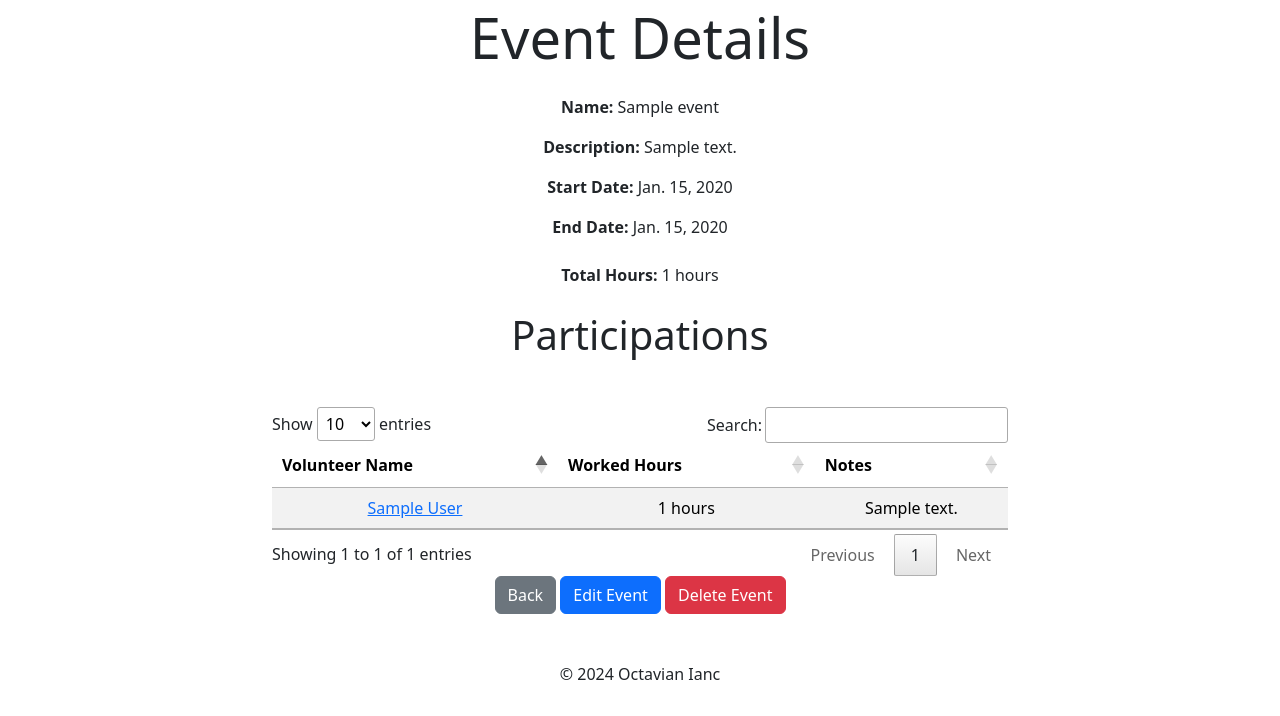
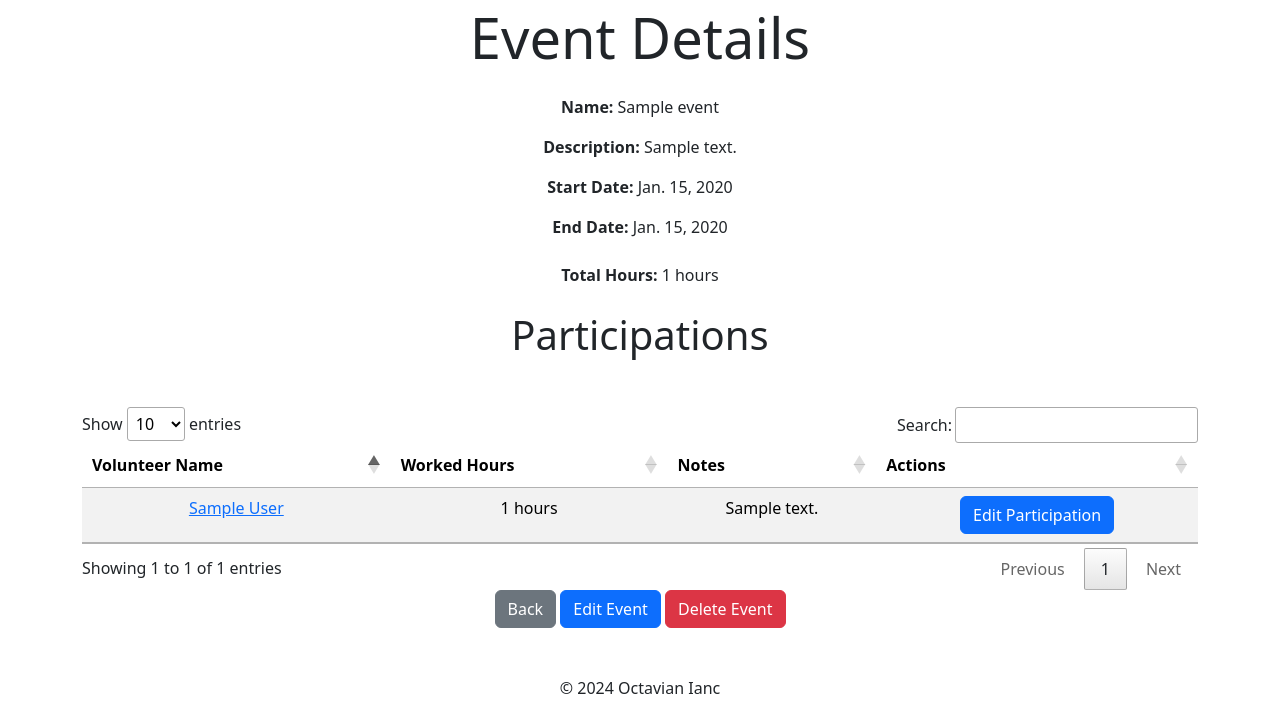
Before and after one commit to octavianc27/volunteerManager, a Django app: page /events/1/ in a window 1280 px wide. Shown: the part 100-816 px from the top of the page. Before the commit the page ends 780 px from the top, so only its background shows below. Run offline with Django 5.2, Linux system fonts and the light colour scheme; a user stored in the database is signed in; tables that the repository leaves empty hold one stand-in row (values such as "Sample post"); some libraries are stand-ins or nearby versions.

Commit message:
Added the possibility to edit a participation

```diff
--- a/manager/forms.py
+++ b/manager/forms.py
@@ -51,3 +51,9 @@ class VolunteerEditForm(forms.ModelForm):
     class Meta:
         model = Volunteer
         fields = '__all__'
+
+
+class ParticipationEditForm(forms.ModelForm):
+    class Meta:
+        model = Participation
+        fields = '__all__'
--- a/manager/urls.py
+++ b/manager/urls.py
@@ -2,7 +2,7 @@ from django.urls import path
 
 from . import views
 from .views import add_volunteer, view_volunteer, events_list, view_event, add_event, delete_event, add_participation, \
-    edit_volunteer, edit_event, generate_report, view_dashboard, volunteers_list
+    edit_volunteer, edit_event, generate_report, view_dashboard, volunteers_list, edit_participation
 
 urlpatterns = [
     path("", view_dashboard, name="index"),
@@ -19,6 +19,7 @@ urlpatterns = [
     path('events/<int:event_id>/edit/', edit_event, name='edit_event'),
 
     path('add_participation/', add_participation, name='add_participation'),
+    path('participartions/<int:participation_id>/edit/', edit_participation, name='edit_participation'),
 
     path('generate_report/<int:user_id>/', generate_report, name='generate_report'),
 ]
--- a/manager/views.py
+++ b/manager/views.py
@@ -13,7 +13,7 @@ from django.http import HttpResponse
 from django.shortcuts import render, redirect, get_object_or_404
 from reportlab.lib.pagesizes import letter
 
-from .forms import VolunteerForm, EventForm, ParticipationForm, VolunteerEditForm
+from .forms import VolunteerForm, EventForm, ParticipationForm, VolunteerEditForm, ParticipationEditForm
 from .models import Volunteer, Event, Participation
 
 from reportlab.pdfgen import canvas
@@ -145,6 +145,21 @@ def edit_volunteer(request, user_id):
         form = VolunteerEditForm(instance=volunteer)
 
     return render(request, 'edit_volunteer.html', {'form': form, 'volunteer': volunteer})
+
+
+@login_required
+def edit_participation(request, participation_id):
+    participation = get_object_or_404(Participation, pk=participation_id)
+
+    if request.method == 'POST':
+        form = ParticipationEditForm(request.POST, instance=participation)
+        if form.is_valid():
+            form.save()
+            return redirect('view_event', event_id=participation.event.id)
+    else:
+        form = ParticipationEditForm(instance=participation)
+
+    return render(request, 'edit_participation.html', {'form': form, 'participation': participation})
 
 
 @login_required
--- a/templates/view_event.html
+++ b/templates/view_event.html
@@ -4,7 +4,7 @@
 
     <div class="container mt-5">
         <div class="row justify-content-center">
-            <div class="col-md-8">
+            <div class="col-md-12">
                 <h1 class="mb-4 display-4">Event Details</h1>
 
                 <div class="mb-4">
@@ -18,12 +18,13 @@
 
                 <h2 class="mt-4 mb-5 display-6">Participations</h2>
 
-                <table id="participationsTable"  class="table table-striped mt-5">
+                <table id="participationsTable" class="table table-striped mt-5">
                     <thead>
                     <tr>
                         <th scope="col">Volunteer Name</th>
                         <th scope="col">Worked Hours</th>
                         <th scope="col">Notes</th>
+                        <th scope="col">Actions</th>
                     </tr>
                     </thead>
                     <tbody>
@@ -36,6 +37,8 @@
                             </td>
                             <td>{{ participation.worked_hours }} hours</td>
                             <td>{{ participation.notes }}</td>
+                            <td><a href="{% url 'edit_participation' participation_id=participation.id %}"
+                                   class="btn btn-primary">Edit Participation</a></td>
                         </tr>
                     {% endfor %}
                     </tbody>
```
Also changed, not shown: templates/edit_participation.html (added, +49 -0 lines).
